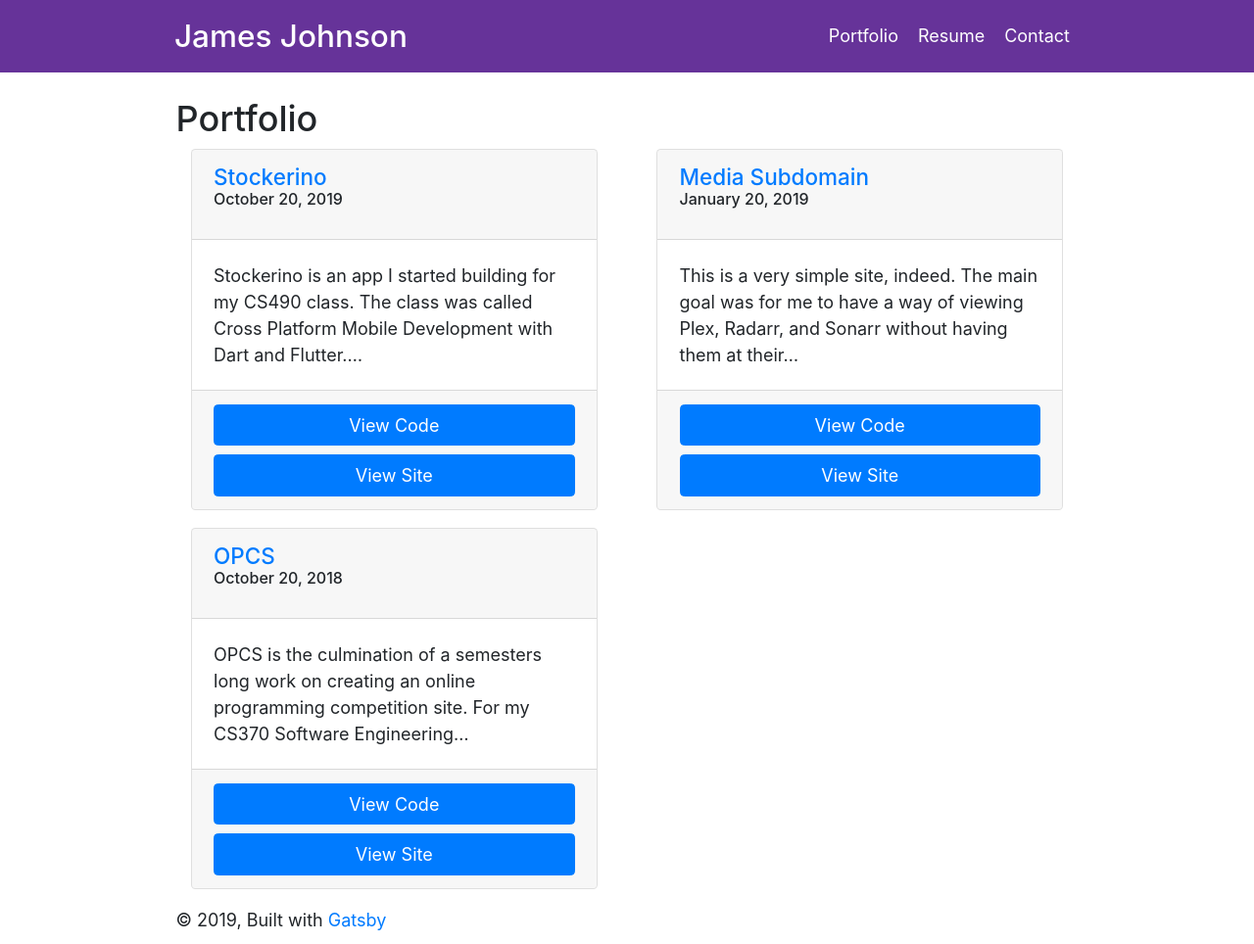
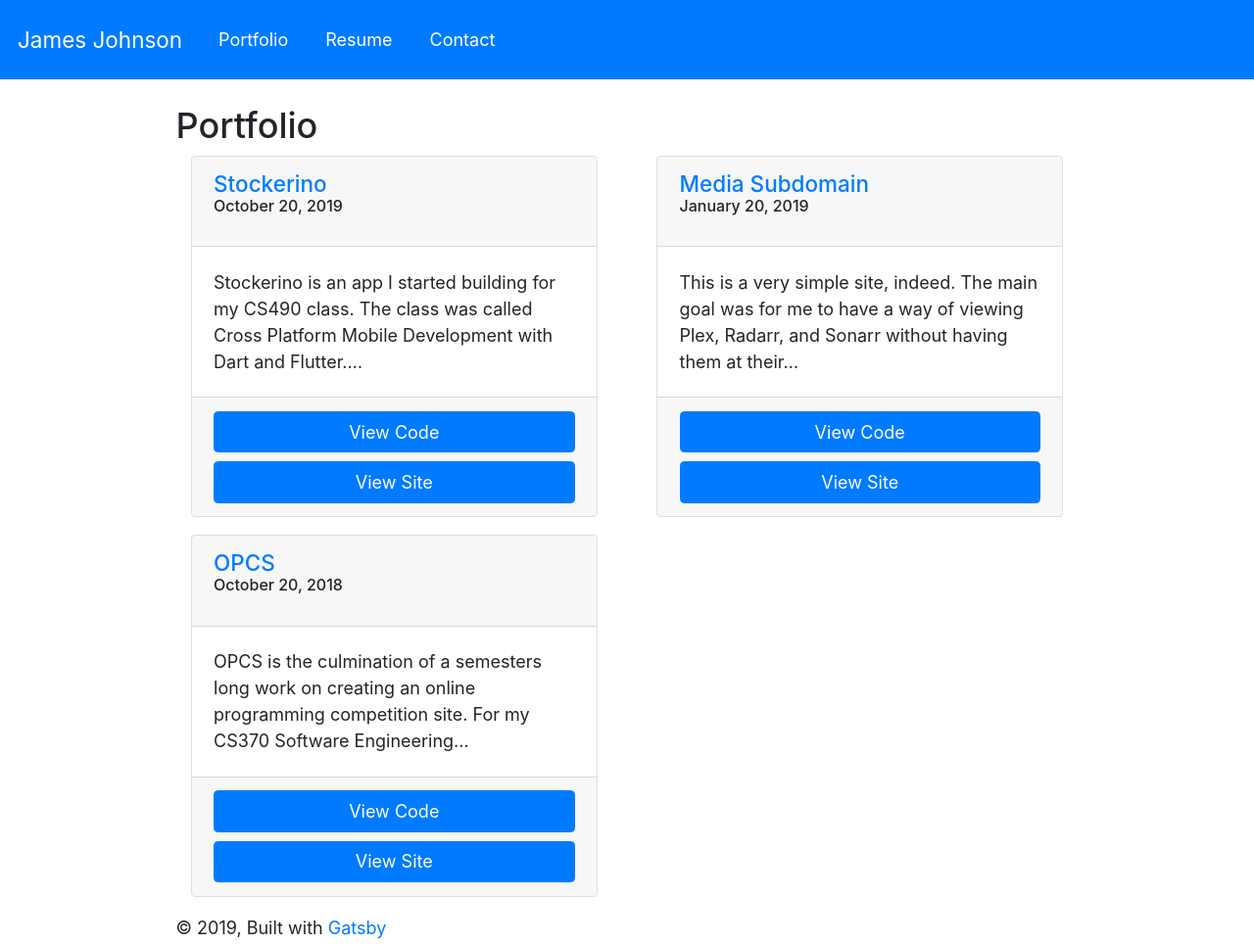
Before and after one commit to JamesJ0717/personal-site, a Gatsby site: page /portfolio in a window 1280 px wide. Shown: the whole page at 98% size. Built offline with nearby package versions, Linux system fonts and the light colour scheme; Gatsby itself is replaced by a stand-in of ours.

Commit message:
some minor changes to things

```diff
--- a/src/components/header.js
+++ b/src/components/header.js
@@ -1,51 +1,59 @@
 import PropTypes from "prop-types"
 import React from "react"
-import { Link } from "gatsby"
+import { Navbar, Nav } from "react-bootstrap"
 
 const Header = ({ siteTitle }) => (
-  <header
+  <Navbar
     style={{
-      background: "rebeccapurple",
-      marginBottom: `1.45rem`,
+      margin: `0 auto`,
+      marginBottom: "1.45rem",
+      padding: `1rem`,
+      display: "flex",
+      justifyContent: "space-between",
+      alignItems: "center",
     }}
+    expand="md"
+    variant="dark"
+    bg="primary"
+    sticky="top"
   >
-    <div
-      style={{
-        margin: `0 auto`,
-        maxWidth: 960,
-        padding: `1rem 1rem`,
-        display: "flex",
-        justifyContent: "space-between",
-        alignItems: "center",
-      }}
-    >
-      <h3 style={{ margin: 0 }}>
-        <Link style={{ textDecoration: "none", color: "white" }} to="/">
-          {siteTitle}
-        </Link>
-      </h3>
-      <ul style={{ listStyle: "none", margin: 0, display: "flex" }}>
-        <Link
-          style={{ textDecoration: "none", color: "white", margin: "0 10px" }}
-          to="/portfolio"
+    <Navbar.Brand href="/">{siteTitle}</Navbar.Brand>
+    <Navbar.Toggle />
+    <Navbar.Collapse id="basic-navbar-nav">
+      <Nav className="mr-auto">
+        <Nav.Link
+          style={{
+            textDecoration: "none",
+            color: "white",
+            margin: "0 10px",
+          }}
+          href="/portfolio"
         >
           Portfolio
-        </Link>
-        <Link
-          style={{ textDecoration: "none", color: "white", margin: "0 10px" }}
-          to="/resume"
+        </Nav.Link>
+        <Nav.Link
+          style={{
+            textDecoration: "none",
+            color: "white",
+            margin: "0 10px",
+          }}
+          href="/resume"
         >
           Resume
-        </Link>
-        <Link
-          style={{ textDecoration: "none", color: "white", margin: "0 10px" }}
-          to="/contact"
+        </Nav.Link>
+        <Nav.Link
+          style={{
+            textDecoration: "none",
+            color: "white",
+            margin: "0 10px",
+          }}
+          href="/contact"
         >
           Contact
-        </Link>
-      </ul>
-    </div>
-  </header>
+        </Nav.Link>
+      </Nav>
+    </Navbar.Collapse>
+  </Navbar>
 )
 
 Header.propTypes = {
--- a/src/pages/portfolio.jsx
+++ b/src/pages/portfolio.jsx
@@ -14,7 +14,7 @@ export default ({ data }) => {
     }
 
     return (
-      <Col sm={12} lg={6}>
+      <Col sm={12} md={6} lg={6}>
         <Card key={node.frontmatter.title}>
           <Card.Header>
             <Card.Title>
@@ -52,8 +52,6 @@ export default ({ data }) => {
 
   return (
     <Layout>
-
-
       <h2>Portfolio</h2>
       <CardDeck>
         {data.allMarkdownRemark.edges.map(({ node }) => displayProjects(node))}
--- a/src/pages/resume.jsx
+++ b/src/pages/resume.jsx
@@ -17,6 +17,7 @@ export default class Resume extends Component {
           style={this.style}
           src="https://s3.amazonaws.com/jj-resume.pdf/JJ_Resume.pdf#toolbar=0"
           id="resume"
+          frameBorder="0"
         />
       </Layout>
     )
```
